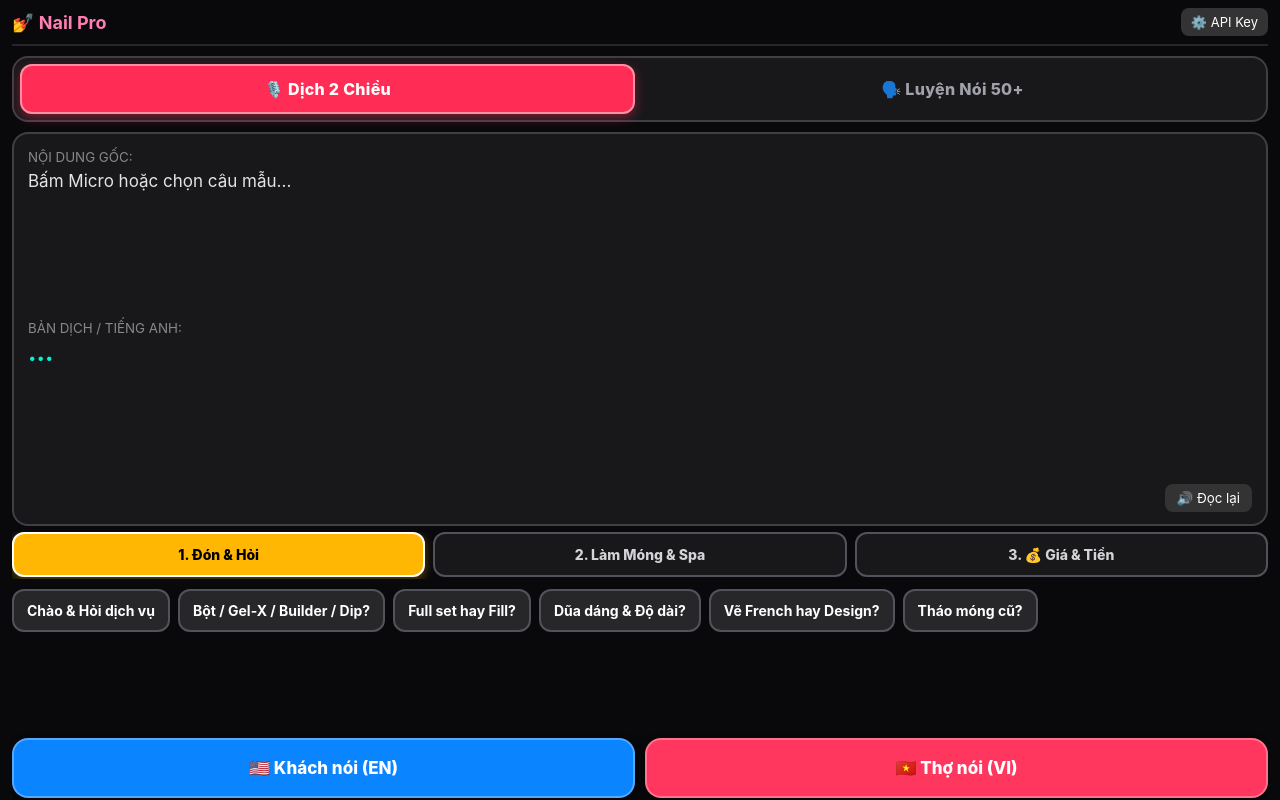
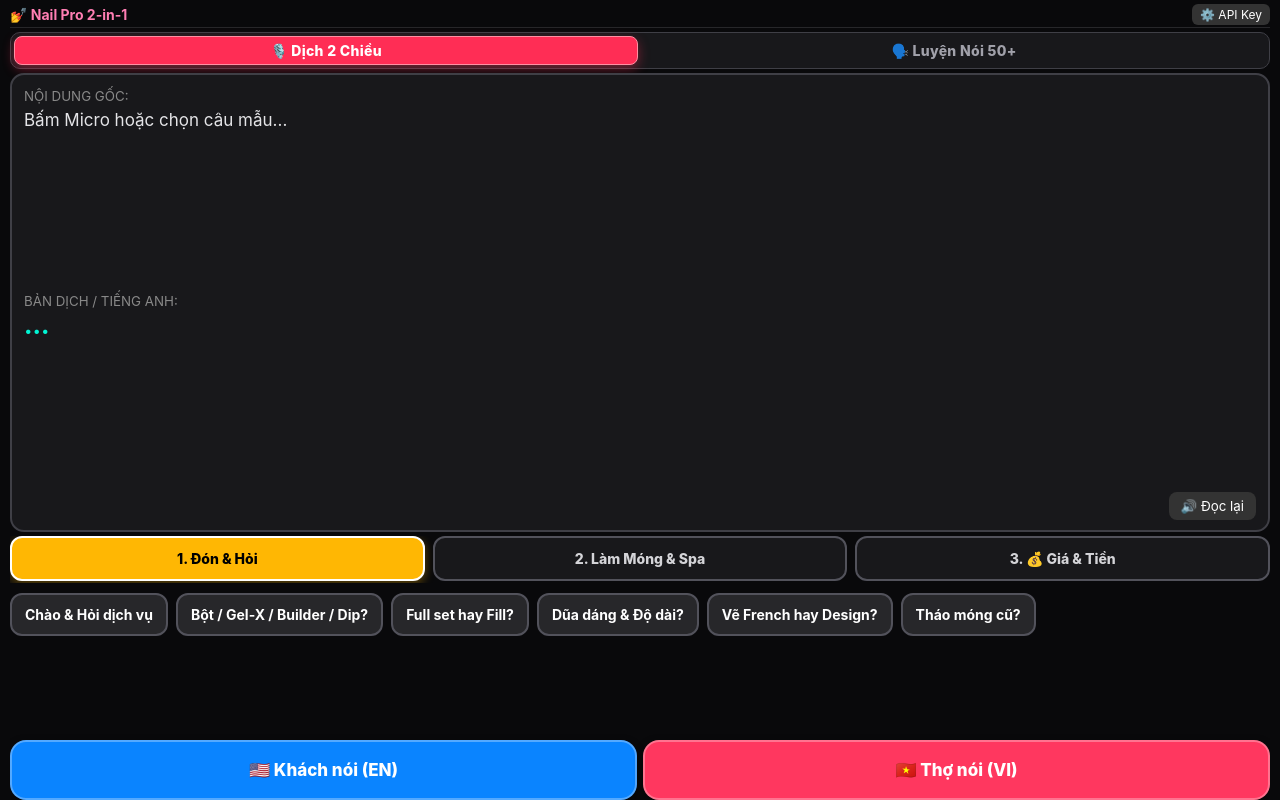
Before and after one commit to thanhleviet-nailpro/nailpro, a plain HTML site: page index.html in a window 1280 px wide. Drawn offline with Linux system fonts and the light colour scheme.

Commit message:
Update index.html

```diff
--- a/index.html
+++ b/index.html
@@ -6,16 +6,16 @@
 <title>Nail Pro 2-in-1</title>
 <style>
 *{box-sizing:border-box;font-family:-apple-system,BlinkMacSystemFont,"Segoe UI",Roboto,sans-serif;-webkit-tap-highlight-color:transparent}
-body{margin:0;padding:8px 12px env(safe-area-inset-bottom);background:#09090b;color:#ffffff;display:flex;flex-direction:column;height:100dvh;overflow:hidden}
-.hd{display:flex;justify-content:space-between;align-items:center;padding-bottom:8px;border-bottom:2px solid #27272a}
+body{margin:0;padding:4px 10px env(safe-area-inset-bottom);background:#09090b;color:#ffffff;display:flex;flex-direction:column;height:100dvh;overflow:hidden}
+.hd{display:flex;justify-content:space-between;align-items:center;padding-bottom:2px;border-bottom:1px solid #27272a}
 /* Thiết kế lại 2 Tab chính trên cùng - To rõ, viền nổi bật */
-.mode-bar{display:grid;grid-template-columns:1fr 1fr;gap:10px;margin:10px 0;background:#18181b;padding:6px;border-radius:16px;border:2px solid #3f3f46}
-.m-btn{background:transparent;color:#a1a1aa;border:2px solid transparent;padding:13px 8px;border-radius:12px;font-size:16px;font-weight:800;letter-spacing:0.3px;transition:0.15s}
+.mode-bar{display:grid;grid-template-columns:1fr 1fr;gap:4px;margin:4px 0;background:#18181b;padding:3px;border-radius:10px;border:1px solid #3f3f46}
+.m-btn{background:transparent;color:#a1a1aa;border:1px solid transparent;padding:5px 4px;border-radius:8px;font-size:14px;font-weight:800;letter-spacing:0.3px;transition:0.15s}
 .m-btn.on{background:#ff2d55;color:#ffffff;border-color:#ff8fa3;box-shadow:0 4px 12px rgba(255,45,85,0.4)}
 .view{display:none;flex:1;flex-direction:column;overflow:hidden}
 .view.on{display:flex}
 /* Khung hiển thị chữ tương phản cao */
-.box{flex:1;background:#18181b;border-radius:16px;padding:12px 14px;margin-bottom:6px;display:flex;flex-direction:column;justify-content:space-between;overflow-y:auto;border:2px solid #3f3f46}
+.box{flex:1;background:#18181b;border-radius:14px;padding:10px 12px;margin-bottom:4px;display:flex;flex-direction:column;justify-content:space-between;overflow-y:auto;border:2px solid #3f3f46}
 .orig{font-size:17px;color:#e4e4e7;margin:4px 0 8px;line-height:1.35}
 .trans{font-size:24px;font-weight:800;color:#00f5d4;line-height:1.3}
 /* Thiết kế lại Tab 1, 2, 3 - Viền rõ, màu Vàng Hổ Phách chống chói */
@@ -29,7 +29,7 @@ body{margin:0;padding:8px 12px env(safe-area-inset-bottom);background:#09090b;co
 .chip:active{background:#00f5d4;color:#000000;border-color:#ffffff}
 .chip.on{background:#00f5d4!important;color:#000000!important;border-color:#ffffff!important;box-shadow:0 0 12px rgba(0,245,212,0.6)}
 /* Nút Micro to rõ dễ bấm */
-.ctrls{display:grid;grid-template-columns:1fr 1fr;gap:10px;padding:4px 0 2px;flex-shrink:0}
+.ctrls{display:grid;grid-template-columns:1fr 1fr;gap:6px;padding:2px 0 0;flex-shrink:0}
 .nav{display:flex;gap:10px;padding:6px 0 4px;flex-shrink:0}
 .nav{display:flex;gap:10px;padding:8px 0 14px;flex-shrink:0}
 .mic{border:2px solid rgba(255,255,255,0.3);border-radius:16px;padding:18px 10px;font-size:17px;font-weight:800;color:#ffffff;box-shadow:0 4px 10px rgba(0,0,0,0.4)}
@@ -57,8 +57,8 @@ input{width:100%;padding:12px;margin:10px 0;border-radius:10px;border:2px solid
 </head>
 <body>
 <div class="hd">
-  <b style="color:#ff7eb3;font-size:18px">💅 Nail Pro</b>
-  <button onclick="openM()" style="background:#333;color:#fff;border:none;padding:6px 10px;border-radius:8px;font-size:13px">⚙️ API Key</button>
+  <b style="color:#ff7eb3;font-size:14px">💅 Nail Pro 2-in-1</b>
+  <button onclick="openM()" style="background:#333;color:#fff;border:none;padding:3px 8px;border-radius:6px;font-size:12px">⚙️ API Key</button>
 </div>
 <div class="mode-bar">
   <button id="m1" class="m-btn on" onclick="setMode(1)">🎙️ Dịch 2 Chiều</button>
```
